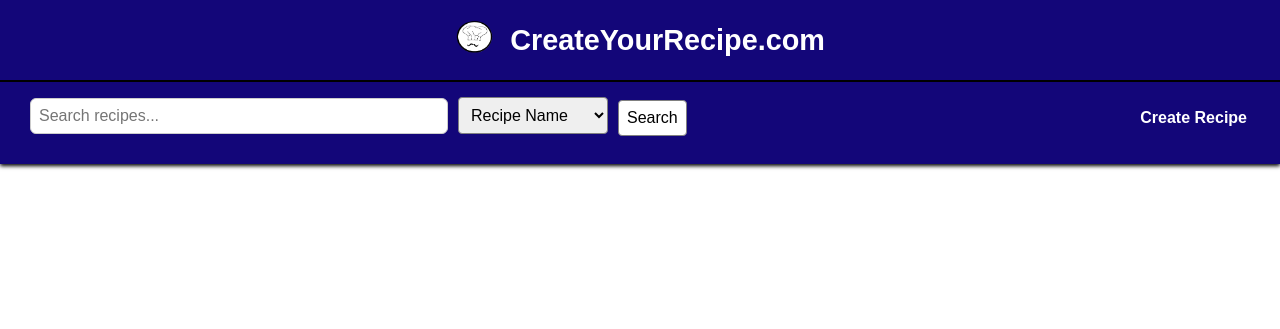
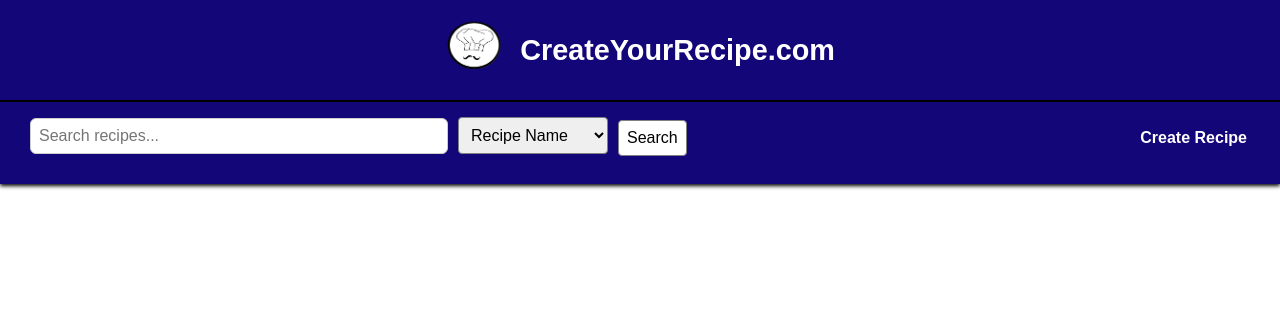
Before and after one commit to heytoki/ACIT2911, a Flask app: page / in a window 1280 px wide. Shown: the top 329 px of the page. Run offline with Flask 3, Linux system fonts and the light colour scheme; data that the repository does not hold is empty.

Commit message:
logo slightly bigger + padding of card to match

```diff
--- a/static/style.css
+++ b/static/style.css
@@ -22,6 +22,7 @@ body {
     display: flex;
     align-items: center;
     justify-content: center;
+    gap: 10px;
     padding: 20px 30px;
     border-bottom: 2px solid rgb(0, 0, 0);
 }
@@ -37,8 +38,8 @@ body {
 }
 
 .logo {
-    height: 40px;
-    width: 40px;
+    height: 60px;
+    width: 60px;
     border-radius: 10px;
 }
 
@@ -170,7 +171,7 @@ body {
     display: grid;
     grid-template-columns: repeat(2, 1fr);
     gap: 20px;
-    padding: 4rem 6rem;
+    padding: 6rem 6rem 4rem;
     justify-items: center;
 }
 
@@ -413,13 +414,13 @@ textarea, textarea:focus {
     margin: 20px auto;
     max-width: 800px;
     text-align: center;
-    padding-top: 30px;
+    padding-top: 65px;
 }
 
 .flashes li {
     background-color: #4CAF50; /* green */
     color: white;
-    padding: 12px;
+    padding: 20px;
     margin-bottom: 10px;
     border-radius: 4px;
     font-weight: bold;
```
